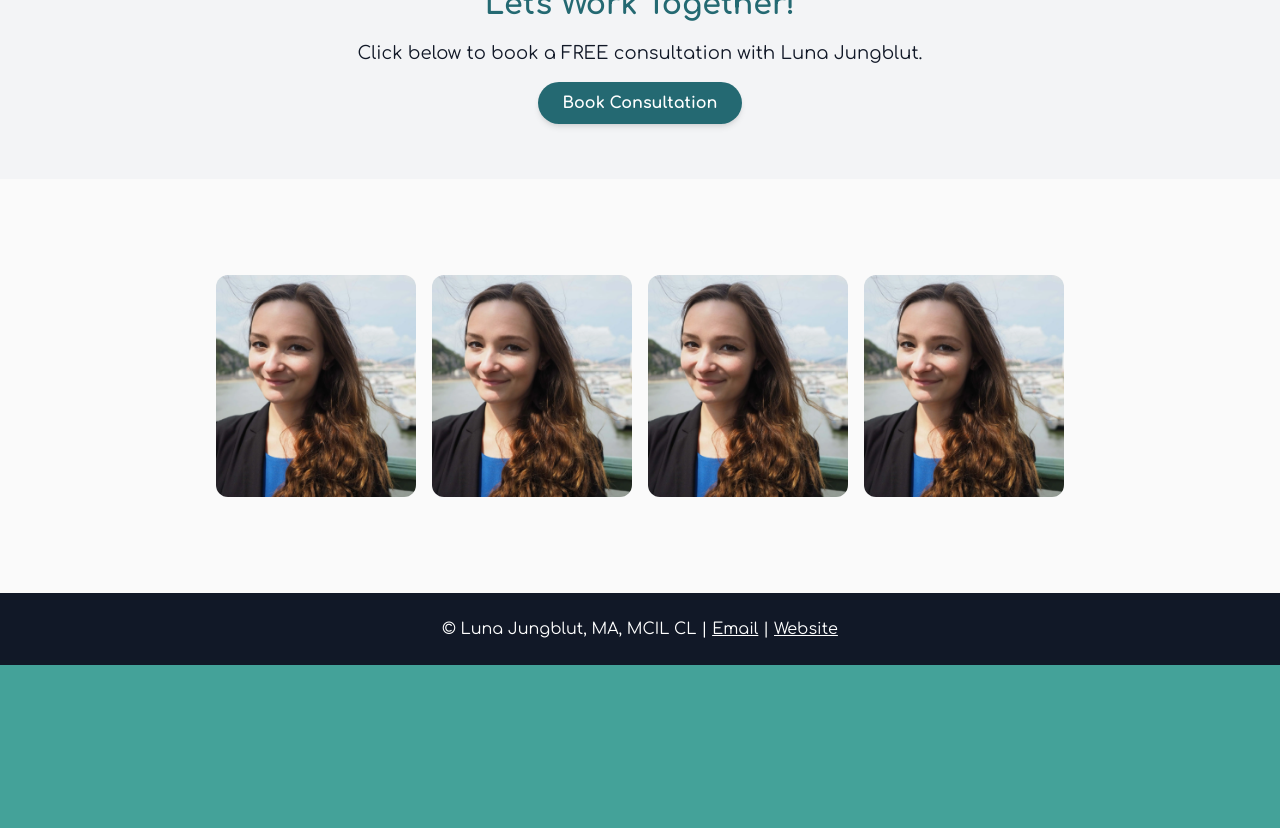
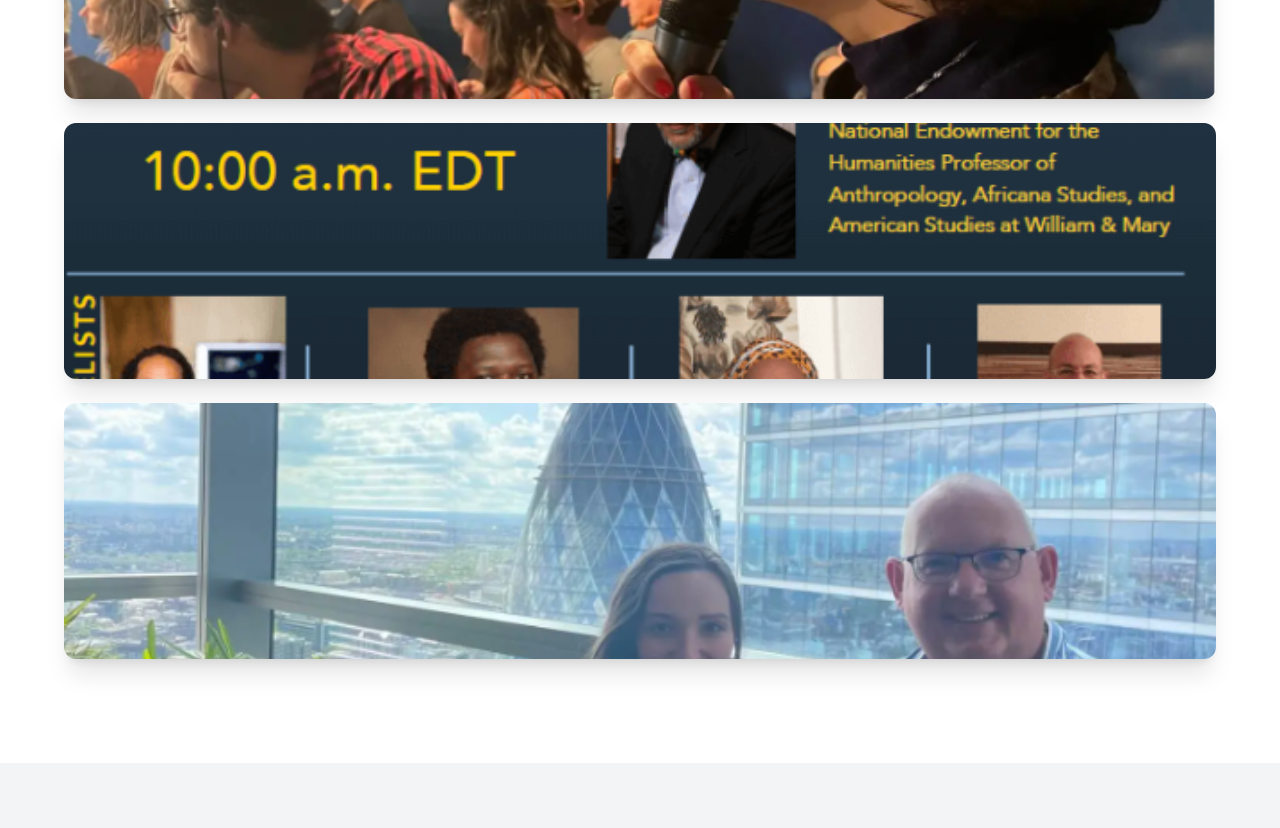
Before and after one commit to Bilel-lefi/luna-portfolio, a React (Vite) app: page / in a window 1280 px wide. Shown: the part 3680-4508 px from the top of the page. Before the commit the page ends 4345 px from the top, so only its background shows below. Built offline with nearby package versions, Linux system fonts and the light colour scheme.

Commit message:
add animation

```diff
--- a/src/components/AnimatedCard.jsx
+++ b/src/components/AnimatedCard.jsx
@@ -1,41 +1,41 @@
-import React, { useState } from "react";
-import luna from "../assets/luna.png";
+// import React, { useState } from "react";
+// import luna from "../assets/luna.png";
 
-function AnimatedCards() {
-  const [activeIndex, setActiveIndex] = useState(null);
+// function AnimatedCards() {
+//   const [activeIndex, setActiveIndex] = useState(null);
 
-  const images = [1, 2, 3, 4];
+//   const images = [1, 2, 3, 4];
 
-  return (
-    <section className="bg-zinc-50 overflow-hidden">
-      <div className="max-w-screen-xl px-4 md:px-12 mx-auto py-12 lg:py-24 flex justify-center">
-        <div className="flex flex-row gap-4 max-w-full overflow-hidden">
-          {images.map((_, index) => (
-            <div
-              key={index}
-              className={`overflow-hidden transition-all duration-500 ease-in-out cursor-pointer`}
-              onMouseEnter={() => setActiveIndex(index)}
-              onMouseLeave={() => setActiveIndex(null)}
-              onClick={() =>
-                setActiveIndex(activeIndex === index ? null : index)
-              }
-              style={{
-                width: activeIndex === index ? "400px" : "200px", // full or half width
-                marginLeft: activeIndex !== null && activeIndex !== index ? "-100px" : "0", // overlap others
-                zIndex: activeIndex === index ? 10 : 1, // bring to front
-              }}
-            >
-              <img
-                src={luna}
-                alt={`Gallery ${index + 1}`}
-                className="h-full w-full object-cover rounded-xl transition-transform duration-300"
-              />
-            </div>
-          ))}
-        </div>
-      </div>
-    </section>
-  );
-}
+//   return (
+//     <section className="bg-zinc-50 overflow-hidden">
+//       <div className="max-w-screen-xl px-4 md:px-12 mx-auto py-12 lg:py-24 flex justify-center">
+//         <div className="flex flex-row gap-4 max-w-full overflow-hidden">
+//           {images.map((_, index) => (
+//             <div
+//               key={index}
+//               className={`overflow-hidden transition-all duration-500 ease-in-out cursor-pointer`}
+//               onMouseEnter={() => setActiveIndex(index)}
+//               onMouseLeave={() => setActiveIndex(null)}
+//               onClick={() =>
+//                 setActiveIndex(activeIndex === index ? null : index)
+//               }
+//               style={{
+//                 width: activeIndex === index ? "400px" : "200px", // full or half width
+//                 marginLeft: activeIndex !== null && activeIndex !== index ? "-100px" : "0", // overlap others
+//                 zIndex: activeIndex === index ? 10 : 1, // bring to front
+//               }}
+//             >
+//               <img
+//                 src={luna}
+//                 alt={`Gallery ${index + 1}`}
+//                 className="h-full w-full object-cover rounded-xl transition-transform duration-300"
+//               />
+//             </div>
+//           ))}
+//         </div>
+//       </div>
+//     </section>
+//   );
+// }
 
-export default AnimatedCards;
+// export default AnimatedCards;
--- a/src/components/CaseStudiesList.jsx
+++ b/src/components/CaseStudiesList.jsx
@@ -69,8 +69,8 @@ function CaseStudiesList() {
   };
 
   return (
-    <div className="py-10 px-4 bg-gray-100 min-h-screen">
-      <h1 className="text-4xl font-bold text-center mb-10">Case Study </h1>\
+    <div className="py-10 px-4 min-h-screen">
+      <h1 className="text-4xl font-bold text-center text-primary mb-10">Case Study </h1>\
       <div className="grid grid-cols-1 gap-6 max-w-6xl mx-auto">
         {caseStudies.map((study) => (
           <CaseStudyCard
--- a/src/components/Home.jsx
+++ b/src/components/Home.jsx
@@ -2,7 +2,6 @@ import React from "react";
 import { motion } from "framer-motion";
 import luna from "../assets/luna.png";
 import TestimonialsSection from "./TestimonialsSection";
-import AnimatedCard from "./AnimatedCard";
 import "./Typewriter.css";
 import CaseStudiesList from "./CaseStudiesList";
 const StatsSection = () => {
@@ -257,7 +256,7 @@ const Home = () => {
           Book Consultation
         </a>
       </section>
-      <AnimatedCard />
+
       <footer className="bg-gray-900 text-white py-6 text-center">
         <p>
           &copy; Luna Jungblut, MA, MCIL CL |{" "}
--- a/src/constants/caseStudies.js
+++ b/src/constants/caseStudies.js
@@ -1,9 +1,9 @@
 import case1 from "../assets/case1.png";
 import case2 from "../assets/case2.png";
 import case3 from "../assets/case3.png";
-// import case4 from "../assets/case4.jpg";
-// import case5 from "../assets/case5.jpg";
-// import case6 from "../assets/case6.jpg";
+import case4 from "../assets/case4.png";
+import case5 from "../assets/case5.png";
+import case6 from "../assets/case6.png";
 
 const caseStudies = [
   {
@@ -50,6 +50,53 @@ const caseStudies = [
       "Grâce à une préparation minutieuse et à l'expérience des interprètes, adaptation aux conditions inhabituelles (interprétation dans une ferme), permettant aux acteurs de l'agro-industrie venus de toute l'Europe de comprendre et de participer sans problème aux discussions complexes des panels et aux tables rondes d'experts.",
     images: [case3],
   },
+  {
+    id: 4,
+    title: "On-site simultaneous interpreting on climate",
+    service: "Simultaneous Interpreting",
+    languages: " French to English and vice-versa",
+    topic:
+      "Agriculture, climate change, sustainable farming. (2-days conference, in a heritage site and on a farm.)",
+    description:
+      "I selected & managed the team of interpreters and worked on-site in French-English for a rural resilience meet up between farmers discussing the socio-ecological transition in Nantes (France). I also consulted on the equipment to rent and on the technical aspects of hiring interpreters.",
+    results:
+      "Because we were well-prepared and experienced interpreters, we were able to adapt to the unusual conditions (interpreting in a farm), and disruptors in the agribusiness industry coming from all over Europe could seamlessly understand and participate in the complex panel discussions and expert roundtables taking place in French.",
+    testimonial:
+      " “Leur professionnalisme et leur bonne humeur ont permis de briser les barrières linguistiques et culturelles.” (English translation “Their professionalism and good moods allowed us to break down linguistic and cultural barriers.”)  ” - Valérie Geslin, Project coordinator, ARC2020.",
+
+    images: [case4],
+  },
+  {
+    id: 5,
+    title: "Penn State University",
+    service: "RSI (Remote Simultaneous Interpreting) ",
+    languages: " English to French, English to Brazilian Portuguese",
+    topic: " Black Lives Matter, Archaeology. 1-day conference",
+    description:
+      "I selected, vetted & managed the team of specialised interpreters for the language combinations English-French and English-Brazilian Portuguese, and consulted on the technical aspects of working with interpreters.",
+    results:
+      "What did the client enjoy the most from this collaboration ? “The translation team was extremely well organized, detail-oriented and efficient. I felt that our event was in expert hands, and we received lots of positive feedback from participants about how accessible the event was across language backgrounds. I really appreciated the steps the team took to solicit materials in advance to best prepare for the event, including key terms, particular usages of terms in our field, and any other advance written or recorded materials for review. This was really going above and beyond to ensure seamless translation during the event.“",
+    testimonial:
+      " “Leur professionnalisme et leur bonne humeur ont permis de briser les barrières linguistiques et culturelles.” (English translation “Their professionalism and good moods allowed us to break down linguistic and cultural barriers.”)  ” - Valérie Geslin, Project coordinator, ARC2020.",
+
+    images: [case5],
+  },
+  {
+    id: 6,
+    title: "On-site simultaneous interpreting on innovation",
+    service: "On-site simultaneous Interpreting",
+    languages: "English to French and vice-versa",
+    topic:
+      "Innovation & best practices in DEI – diversity, equity inclusion in top London companies. 3-days conference",
+    description:
+      "I selected & managed the team of interpreters and worked on-site in French-English in London., hired the equipment and consulted on the tech side of working with interpreters . Indeed, we helped the HR department from a French insurance company meet with innovators in the field of Diversity, Equality and Inclusion. ",
+    results:
+      " The interpreting brought such added value to the event, despite the language difference, that the discussion was extremely lively. In addition, the portable, comfortable equipment worked like a charm, and everyone was able to communicate freely.",
+    testimonial:
+      " “ “I couldn’t put it any better than this. If you’re looking for a quick fix, then this isn’t the solution you’re looking for, but if you want a job done properly, then Luna sets out clearly what is done to prepare beforehand, so that your event runs as smoothly as a smooth thing that’s just been ironed.” ” - Award-winning interpreter & dear colleague, Paul Appleyard.",
+
+    images: [case6],
+  },
 ];
 
 export default caseStudies;
```
